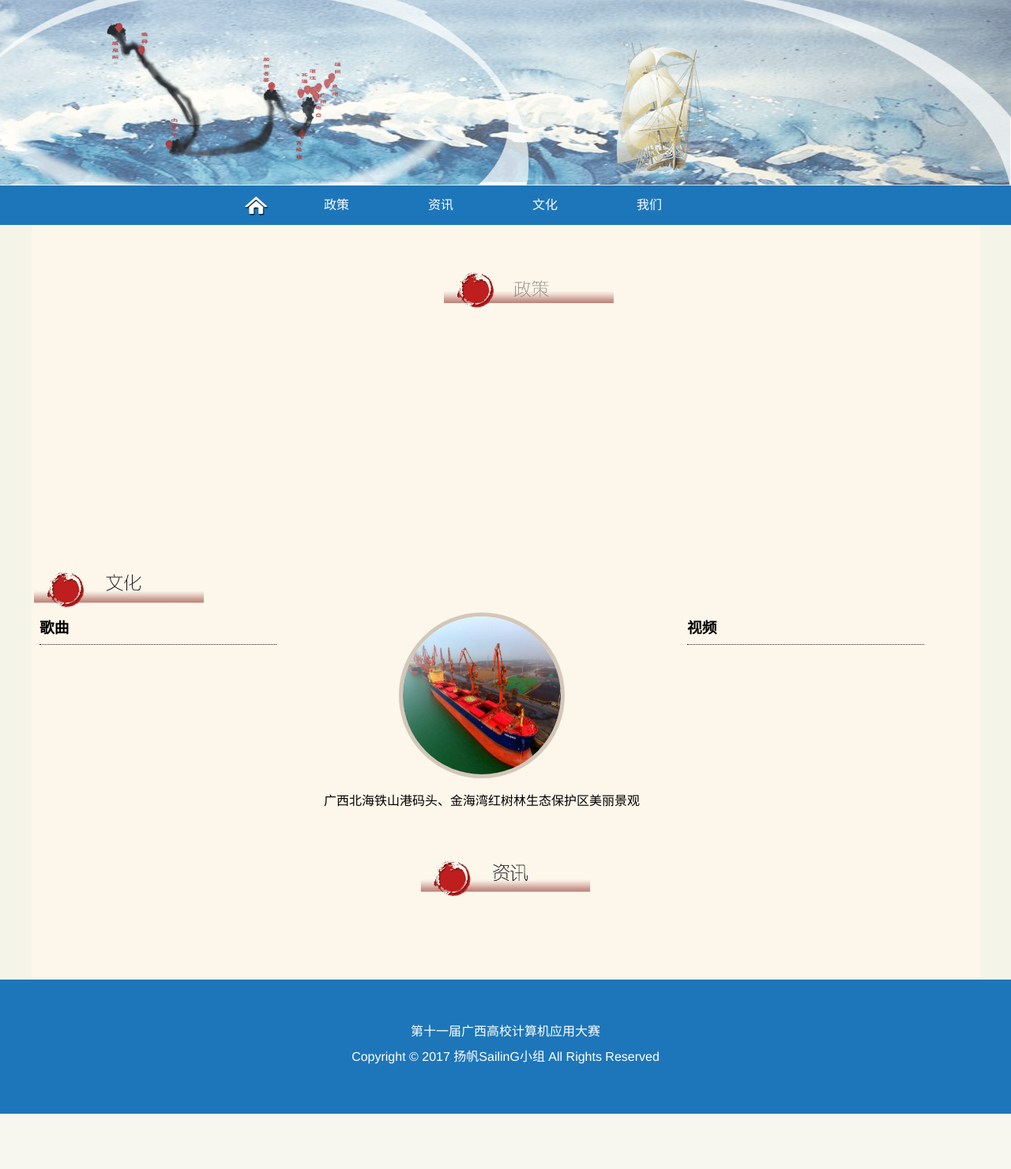
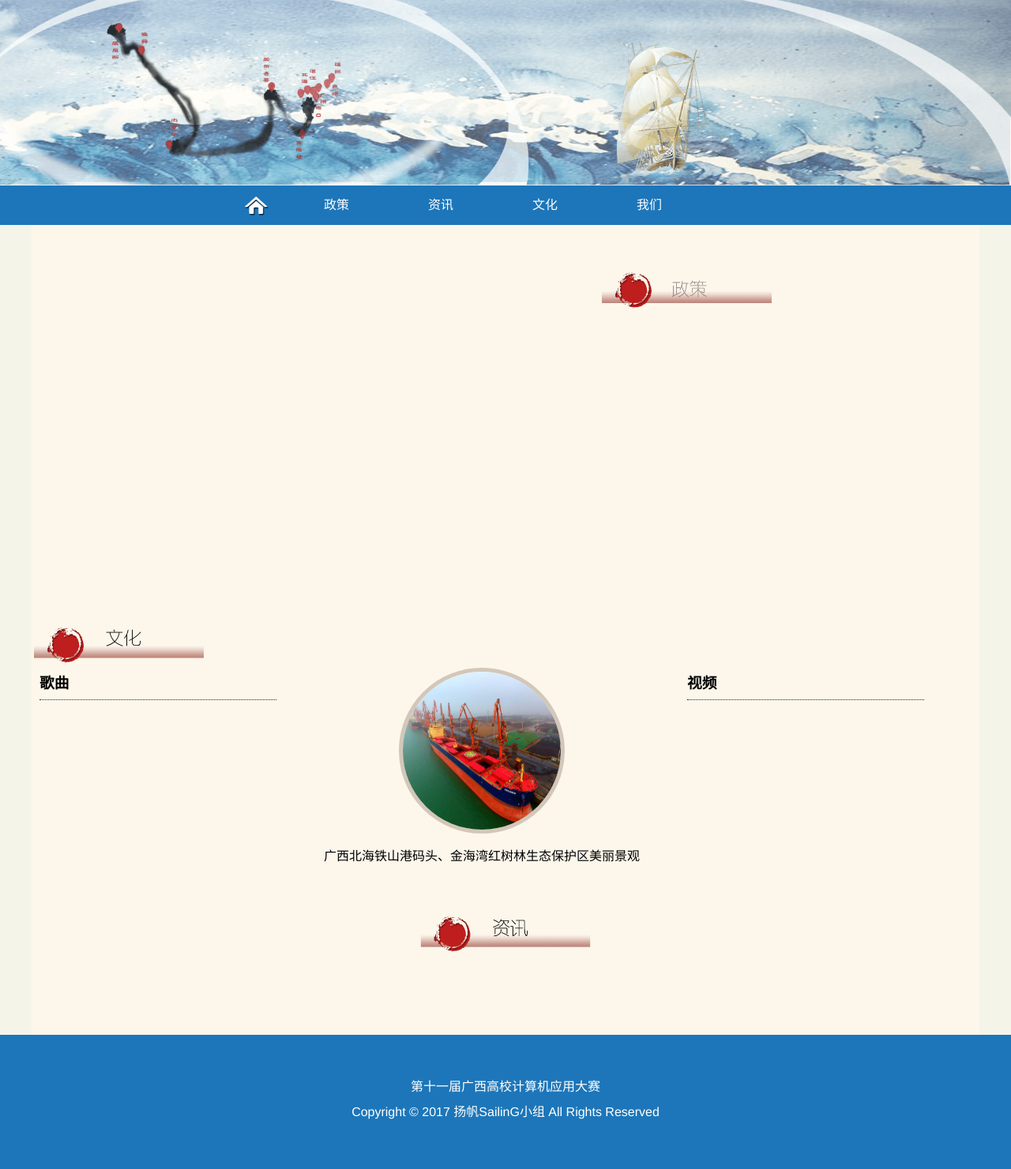
Before and after one commit to fs12580/road, a Django app: page /index/ in a window 1280 px wide. Shown: the part 42-1523 px from the top of the page at 79% size. Before the commit the page ends 1453 px from the top, so only its background shows below. Run offline with Django 3.2, Linux system fonts and the light colour scheme; data that the repository does not hold is empty; style sheets or scripts are compiled from the project's sources.

Commit message:
change banner style

```diff
--- a/gxu/static/css/index.css
+++ b/gxu/static/css/index.css
@@ -28,11 +28,11 @@
   background-repeat: no-repeat;
   padding-top: 60px; }
 .wrapper .first {
-  height: 330px;
+  height: 400px;
   margin-bottom: 50px; }
   .wrapper .first .slider {
-    width: 500px;
-    height: 330px;
+    width: 700px;
+    height: 400px;
     float: left;
     overflow: hidden;
     position: relative; }
@@ -41,13 +41,13 @@
       padding: 0; }
     .wrapper .first .slider .slider-wrapper {
       overflow: auto;
-      height: 330px;
+      height: 400px;
       list-style: none;
       position: relative; }
       .wrapper .first .slider .slider-wrapper .slider-item {
         float: left;
-        width: 500px;
-        height: 330px;
+        width: 700px;
+        height: 400px;
         overflow: hidden;
         position: absolute;
         opacity: 0;
@@ -58,14 +58,14 @@
           display: block; }
         .wrapper .first .slider .slider-wrapper .slider-item img {
           width: 100%;
-          height: 330px;
+          height: 400px;
           vertical-align: middle; }
         .wrapper .first .slider .slider-wrapper .slider-item .title {
           background-color: rgba(0, 0, 0, 0.6);
           color: #fff;
           overflow: auto;
           position: absolute;
-          width: 500px;
+          width: 700px;
           bottom: 0;
           height: 40px; }
           .wrapper .first .slider .slider-wrapper .slider-item .title span {
@@ -75,7 +75,7 @@
             white-space: nowrap;
             text-overflow: ellipsis;
             overflow: hidden;
-            width: 350px; }
+            width: 550px; }
     .wrapper .first .slider .in-tro {
       list-style: none;
       position: absolute;
@@ -92,9 +92,10 @@
         .wrapper .first .slider .in-tro li.active {
           background-color: #bf1e1e; }
   .wrapper .first .article {
-    width: 680px;
-    height: 330px;
-    float: right; }
+    width: 480px;
+    height: 400px;
+    float: right;
+    margin-left: 20px; }
     .wrapper .first .article .item-title img {
       width: 220px; }
     .wrapper .first .article .content {
--- a/gxu/static/css/index.scss
+++ b/gxu/static/css/index.scss
@@ -37,11 +37,11 @@
         padding-top: 60px;
     }
     .first {
-        height: 330px;
+        height: 400px;
         margin-bottom: 50px;
         .slider {
-            width: 500px;
-            height: 330px;
+            width: 700px;
+            height: 400px;
             float: left;
             overflow: hidden;
             position: relative;
@@ -51,13 +51,13 @@
             }
             .slider-wrapper {
                 overflow: auto;
-                height: 330px;
+                height: 400px;
                 list-style: none;
                 position: relative;
                 .slider-item {
                     float: left;
-                    width: 500px;
-                    height: 330px;
+                    width: 700px;
+                    height: 400px;
                     overflow: hidden;
                     position: absolute;
                     opacity: 0;
@@ -70,7 +70,7 @@
                     }
                     img {
                         width: 100%;
-                        height: 330px;
+                        height: 400px;
                         vertical-align: middle;
                     }
                     .title {
@@ -78,7 +78,7 @@
                         color: #fff;
                         overflow: auto;
                         position: absolute;
-                        width: 500px;
+                        width: 700px;
                         bottom: 0;
                         height: 40px;
                         span {
@@ -88,7 +88,7 @@
                             white-space: nowrap;
                             text-overflow: ellipsis;
                             overflow: hidden;
-                            width: 350px;
+                            width: 550px;
                         }
                     }
                 }
@@ -113,9 +113,10 @@
             }
         }
         .article {
-            width: 680px;
-            height: 330px;
+            width: 480px;
+            height: 400px;
             float: right;
+            margin-left: 20px;
             .item-title {
                 img {
                     width: 220px;
```
